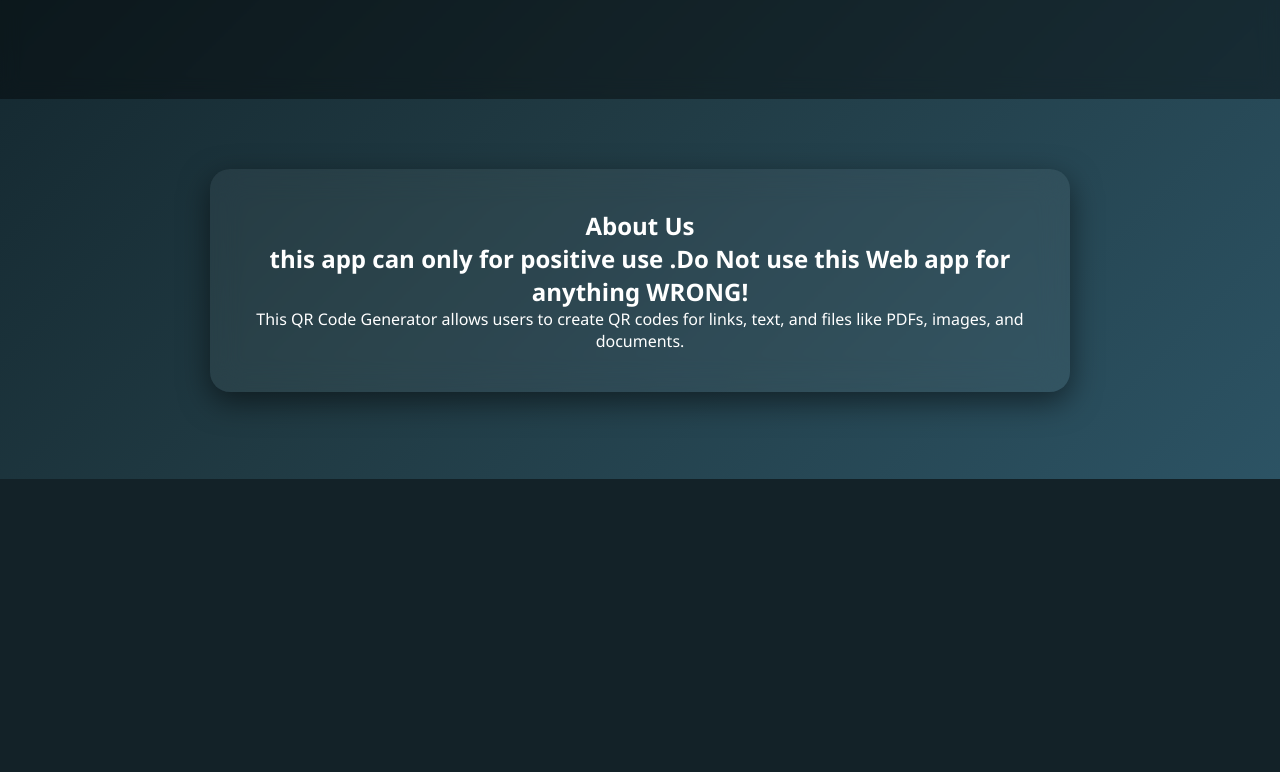
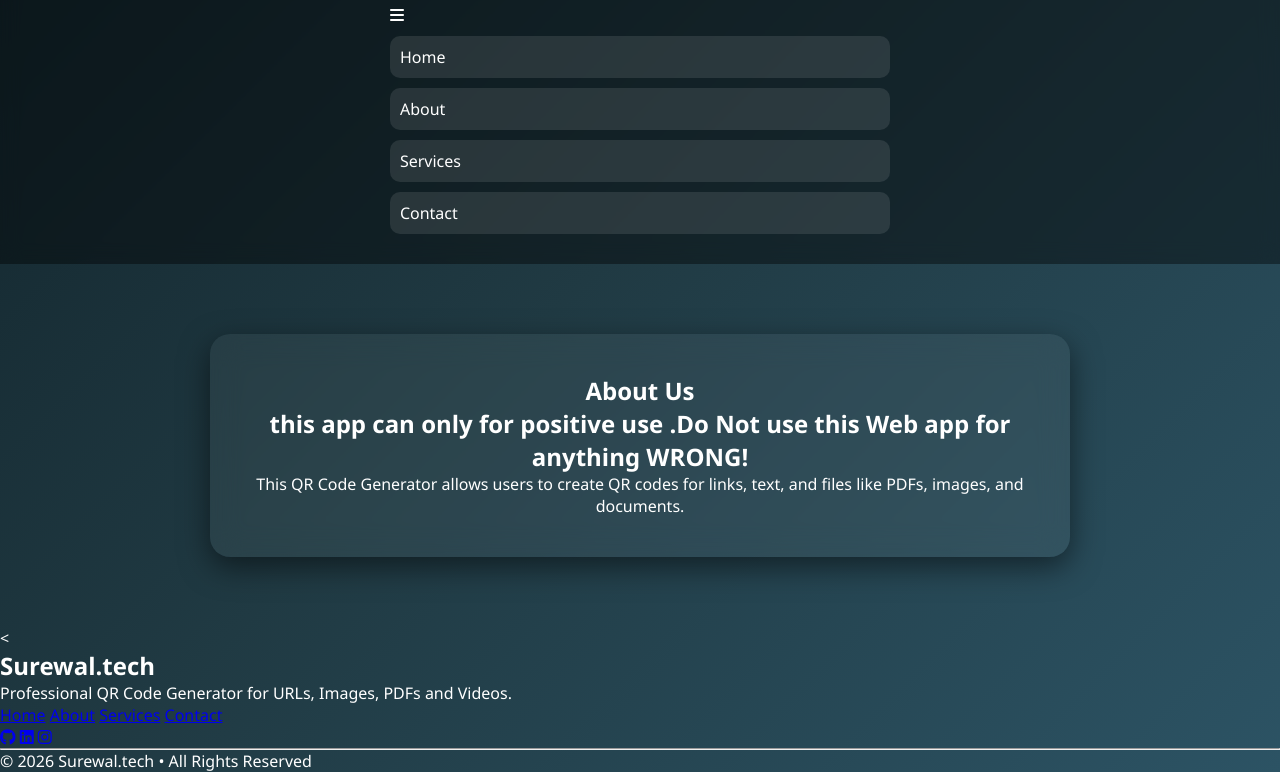
Before and after one commit to MohitSurewal/QR--Code-Generator, a Flask app: page /about in a window 1280 px wide. Shown: the part 321-1093 px from the top of the page. Before the commit the page ends 800 px from the top, so only its background shows below. Run offline with Flask 3, Linux system fonts and the light colour scheme.

Commit message:
Update base.html with new title and meta description

```diff
--- a/templates/base.html
+++ b/templates/base.html
@@ -1,44 +1,159 @@
 <!DOCTYPE html>
 <html lang="en">
+
 <head>
+
     <meta charset="UTF-8">
     <meta name="viewport" content="width=device-width, initial-scale=1.0">
-    <title>QR Generator</title>
 
-    <!-- Stylesheets -->
-    <link rel="stylesheet" href="{{ url_for('static', filename='style.css') }}">
-    <link href="https://fonts.googleapis.com/css2?family=Poppins:wght@300;500;700&display=swap" rel="stylesheet">
+    <title>Surewal.tech | QR Code Generator</title>
 
-    <!-- Scripts -->
-    <script>
-        document.querySelectorAll("a").forEach(link => {
-            link.addEventListener("click", function(e) {
-                document.body.style.opacity = 0;
-            });
-        });
+    <meta name="description"
+        content="Generate Professional QR Codes for URLs, PDFs, Images and Videos using Surewal.tech">
 
-        window.onload = () => {
-            document.body.style.opacity = 1;
-        };
-    </script>
+    <link rel="icon"
+        href="{{ url_for('static', filename='images/logo.png') }}">
+
+
+    <link href="https://fonts.googleapis.com/css2?family=Poppins:wght@300;400;500;600;700&display=swap"
+        rel="stylesheet">
+
+
+    <link rel="stylesheet"
+        href="https://cdnjs.cloudflare.com/ajax/libs/font-awesome/6.7.2/css/all.min.css">
+
+    <link rel="stylesheet"
+        href="{{ url_for('static', filename='style.css') }}">
+
 </head>
+
 <body>
 
-    <nav class="navbar">
+
+    <header class="navbar">
+
+        <div class="nav-container">
+
+            <a href="/" class="brand">
+
+                <img src="{{ url_for('static', filename='images/logo.png') }}">
+
+                <span>Surewal.tech</span>
+
+            </a>
+
+            <div class="hamburger">
+
+                <i class="fa-solid fa-bars"></i>
+
+            </div>
+
+            <ul class="nav-links">
+
+                <li>
+                    <a href="/">Home</a>
+                </li>
+
+                <li>
+                    <a href="/about">About</a>
+                </li>
+
+                <li>
+                    <a href="/services">Services</a>
+                </li>
+
+                <li>
+                    <a href="/contact">Contact</a>
+                </li>
+
+            </ul>
+
+        </div>
+
+    </header>
+
+
+    <main>
+
         <div class="container">
-            <a href="/" class="logo">QR Generator</a>
-            <ul class="nav-links">
-                <li><a href="/">Home</a></li>
-                <li><a href="/about">About</a></li>
-                <li><a href="/services">Services</a></li>
-                <li><a href="/contact">Contact</a></li>
-            </ul>
+
+            {% block content %}
+            {% endblock %}
+
         </div>
-    </nav>
 
-    <div class="container">
-        {% block content %}{% endblock %}
-    </div>
+    </main>
+
+    <
+
+    <footer class="footer">
+
+        <div class="footer-content">
+
+            <div>
+
+                <h2>Surewal.tech</h2>
+
+                <p>
+
+                    Professional QR Code Generator for
+
+                    URLs, Images, PDFs and Videos.
+
+                </p>
+
+            </div>
+
+            <div class="footer-links">
+
+                <a href="/">Home</a>
+
+                <a href="/about">About</a>
+
+                <a href="/services">Services</a>
+
+                <a href="/contact">Contact</a>
+
+            </div>
+
+            <div class="social-icons">
+
+                <a href="#"><i class="fab fa-github"></i></a>
+
+                <a href="#"><i class="fab fa-linkedin"></i></a>
+
+                <a href="#"><i class="fab fa-instagram"></i></a>
+
+            </div>
+
+        </div>
+
+        <hr>
+
+        <p class="copyright">
+
+            © 2026 Surewal.tech • All Rights Reserved
+
+        </p>
+
+    </footer>
+
+
+
+    <script>
+
+        const hamburger = document.querySelector(".hamburger");
+
+        const nav = document.querySelector(".nav-links");
+
+        hamburger.onclick = () => {
+
+            nav.classList.toggle("active");
+
+        }
+
+    </script>
 
 </body>
+
 </html>
```
